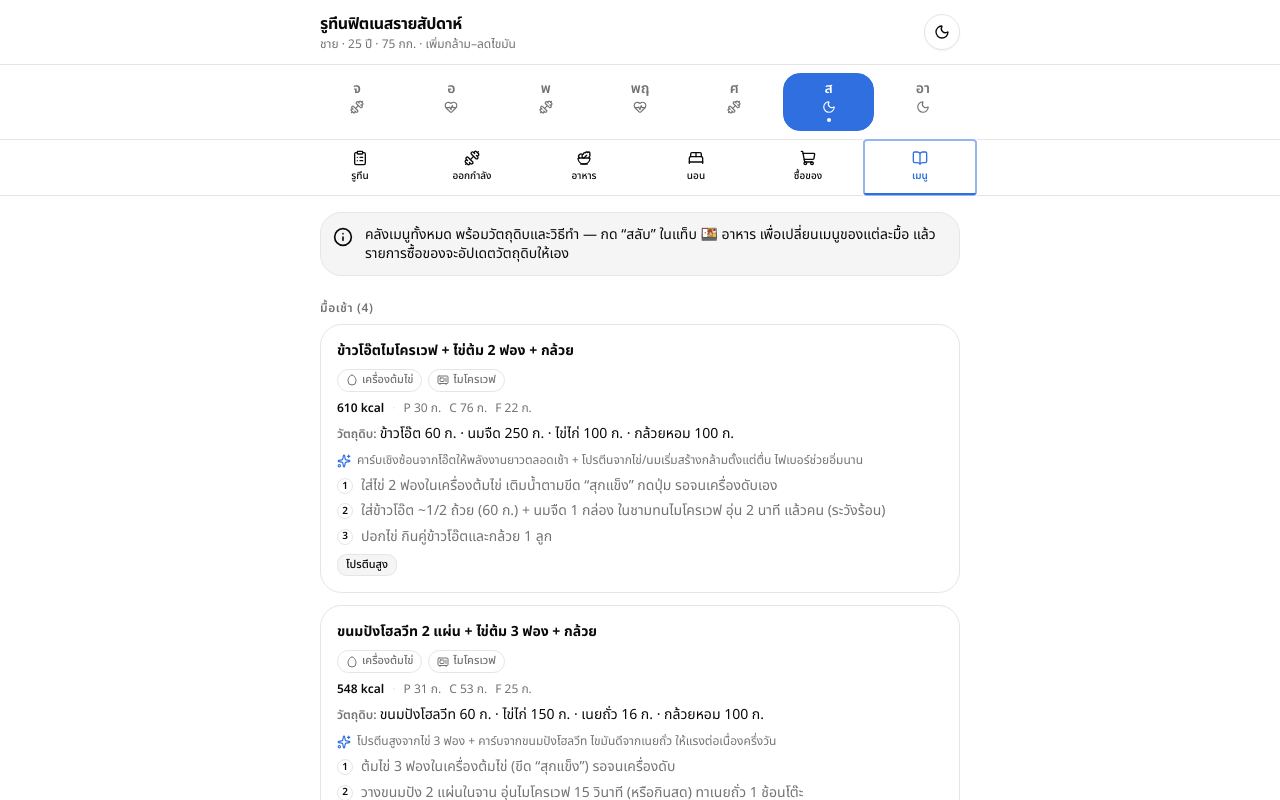
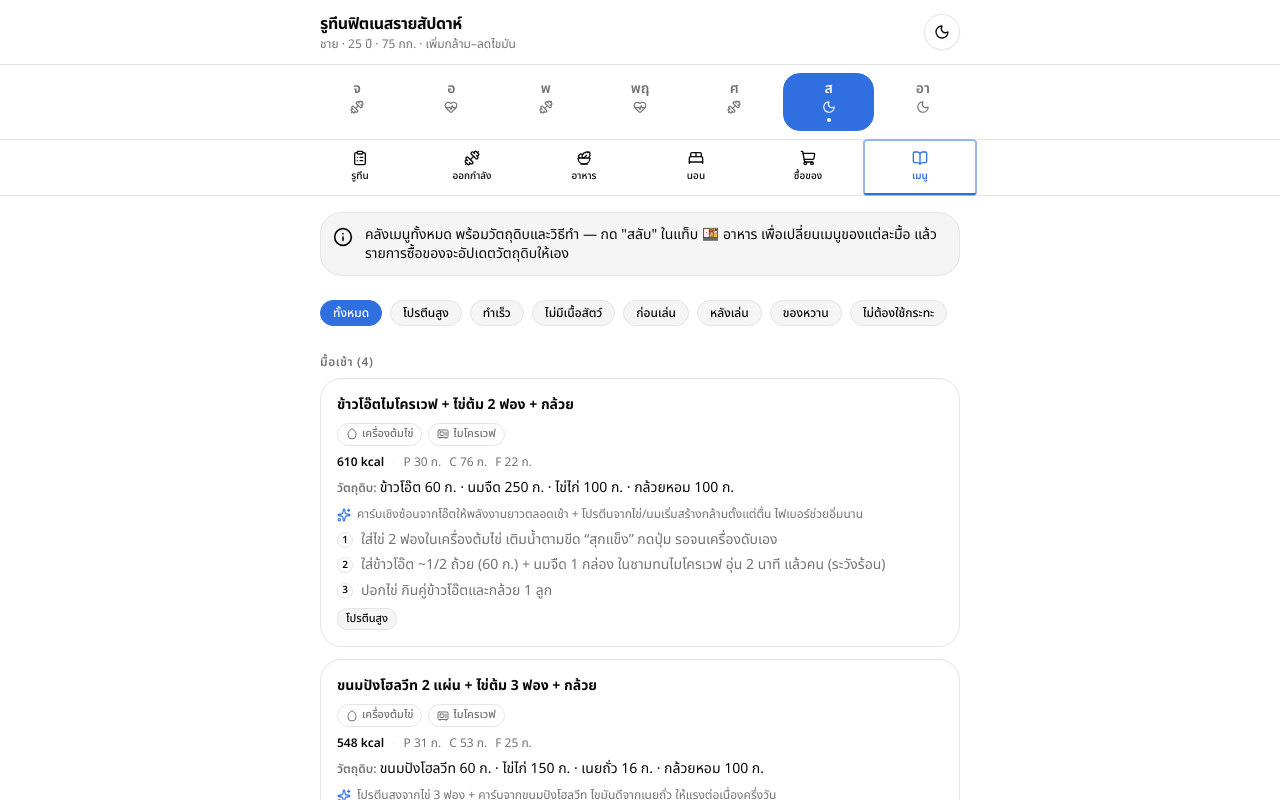
Before and after one commit to Notties/weekly-routine-app, a Next.js app: page / in a window 1280 px wide. Both pictures are taken after a click on the tab "เมนู". Shown: the top 800 px of the page. Built offline with nearby package versions, Linux system fonts and the light colour scheme.

Commit message:
feat(menu): filter chips + dessert section in menu library

```diff
--- a/src/components/views/menu-library-view.tsx
+++ b/src/components/views/menu-library-view.tsx
@@ -1,10 +1,15 @@
+"use client";
+
+import * as React from "react";
 import { Info, Sparkles } from "lucide-react";
 import { recipes } from "@/data";
 import { MEAL_SLOT_LABEL, type MealSlot, type Recipe } from "@/data/types";
+import { recipeMacros } from "@/lib/nutrition";
+import { RECIPE_FILTERS, filterRecipes } from "@/lib/recipe-filter";
 import { SectionTitle, StepList, TagRow } from "@/components/blocks";
-import { recipeMacros } from "@/lib/nutrition";
+import { EquipmentBadges } from "@/components/equipment-badges";
 import { NutritionStrip } from "@/components/nutrition-strip";
-import { EquipmentBadges } from "@/components/equipment-badges";
+import { cn } from "@/lib/utils";
 
 const SLOT_ORDER: MealSlot[] = [
   "breakfast",
@@ -13,6 +18,7 @@ const SLOT_ORDER: MealSlot[] = [
   "snack",
   "postworkout",
   "dinner",
+  "dessert",
 ];
 
 function RecipeCard({ recipe }: { recipe: Recipe }) {
@@ -39,19 +45,63 @@ function RecipeCard({ recipe }: { recipe: Recipe }) {
   );
 }
 
+function FilterChip({
+  label,
+  active,
+  onClick,
+}: {
+  label: string;
+  active: boolean;
+  onClick: () => void;
+}) {
+  return (
+    <button
+      type="button"
+      onClick={onClick}
+      className={cn(
+        "shrink-0 rounded-full border px-3 py-1 text-xs font-medium transition-colors",
+        active
+          ? "border-primary bg-primary text-primary-foreground"
+          : "border-border bg-muted text-foreground hover:bg-muted/70"
+      )}
+    >
+      {label}
+    </button>
+  );
+}
+
 export function MenuLibraryView() {
+  const [active, setActive] = React.useState<string | null>(null);
+  const filtered = filterRecipes(recipes, active);
+
   return (
     <div className="space-y-6 px-4 py-4">
       <div className="flex items-start gap-3 rounded-2xl border border-border bg-muted p-3">
         <Info className="mt-0.5 size-5 shrink-0" />
         <p className="text-sm leading-snug">
-          คลังเมนูทั้งหมด พร้อมวัตถุดิบและวิธีทำ — กด “สลับ” ในแท็บ 🍱 อาหาร
+          คลังเมนูทั้งหมด พร้อมวัตถุดิบและวิธีทำ — กด "สลับ" ในแท็บ 🍱 อาหาร
           เพื่อเปลี่ยนเมนูของแต่ละมื้อ แล้วรายการซื้อของจะอัปเดตวัตถุดิบให้เอง
         </p>
       </div>
 
+      <div className="-mx-4 flex gap-2 overflow-x-auto px-4 pb-1">
+        <FilterChip
+          label="ทั้งหมด"
+          active={active === null}
+          onClick={() => setActive(null)}
+        />
+        {RECIPE_FILTERS.map((f) => (
+          <FilterChip
+            key={f.id}
+            label={f.label}
+            active={active === f.id}
+            onClick={() => setActive(active === f.id ? null : f.id)}
+          />
+        ))}
+      </div>
+
       {SLOT_ORDER.map((slot) => {
-        const items = recipes.filter((r) => r.slot === slot);
+        const items = filtered.filter((r) => r.slot === slot);
         if (items.length === 0) return null;
         return (
           <section key={slot}>
```
